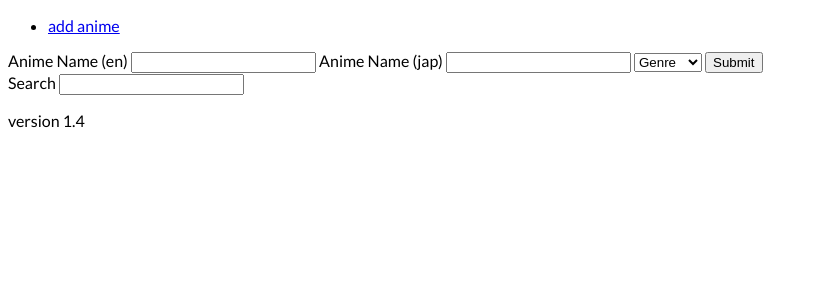
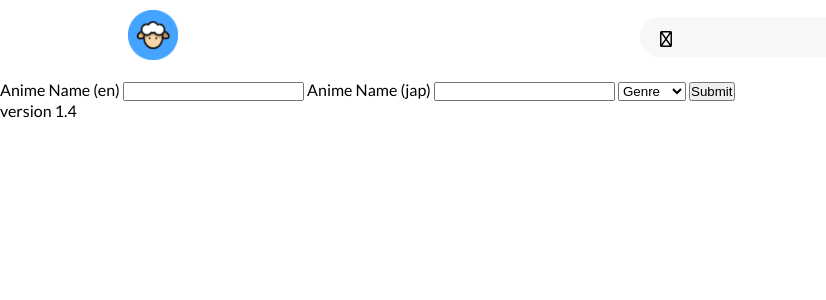
Before and after one commit to Iliarocks/animusic_v2, a Flask app: page / in a window 1280 px wide. Shown: the top 300 px of the page, without its empty margins (0-826 px from the left). Run offline with Flask 2, Linux system fonts and the light colour scheme; some libraries are stand-ins or nearby versions.

Commit message:
navbar (semi-done)

```diff
--- a/static/anime.css
+++ b/static/anime.css
@@ -1,3 +1,6 @@
 body {
     font-family: 'Lato', sans-serif;
+    margin: 0;
+    padding: 0;
+    box-sizing: border-box;
 }
--- a/static/index.css
+++ b/static/index.css
@@ -1,3 +1,95 @@
 body {
     font-family: 'Lato', sans-serif;
+    margin: 0;
+    padding: 0;
 }
+
+main, footer {
+    /* display: none; */
+}
+
+main {
+    margin-top: 80px;
+}
+
+* {
+    box-sizing: border-box;
+    padding: 0;
+    margin: 0;
+}
+
+nav {
+    top: 0;
+    position: fixed;
+    background: white;
+    width: 100%;
+    display: flex;
+    align-items: center;
+    justify-content: space-between;
+    padding: 10px 10%;
+}
+
+.search-div {
+    height: 40px;
+    width: 50%;
+    margin: 5px 0;
+    position: relative;
+}
+
+.search-link {
+    width: 100%;
+    text-decoration: none;
+}
+
+.search-link:visited {
+    font-style: italic;
+}
+
+.search-item {
+    width: 100%;
+    margin: 10px 10px 0;
+}
+
+.search-item:last-child {
+    margin-bottom: 10px;
+}
+
+#logo {
+    height: 50px;
+    width: 50px
+}
+
+#search {
+    height: 100%;
+    width: 100%;
+    padding: 12px 20px 10px 45px;
+    font-size: 18px;
+    border-radius: 20px;
+    border: none;
+    background: #f7f7f8;
+    outline: none;
+}
+
+#search-icon {
+    position: absolute;
+    font-size: 16px;
+    top: 14px;
+    left: 20px;
+}
+
+#search-results {
+    position: absolute;
+    list-style: none;
+    background:#f7f7f8;
+    border-radius: 10px;
+    width: 100%;
+    top: 50px;
+}
+
+@media only screen and (max-width: 600px) {
+
+}
+
+@media only screen and (min-width: 600px) {
+
+}
--- a/templates/index.html
+++ b/templates/index.html
@@ -13,12 +13,15 @@
     <link rel="shortcut icon" href="{{ url_for('static', filename='images/favicon.ico') }}">
 </head>
 <body>
-    <nav class="navbar">
-        <ul class="navbar-nav">
-            <li class="nav-item">
-                <a class="nav-link" href="#">add anime</a>
-            </li>
-        </ul>
+    <nav>
+        <a class="logo-link" href="/">
+            <img id="logo" src="{{ url_for('static', filename='images/favicon.ico') }}">
+        </a>
+        <div class="search-div">
+            <i id="search-icon" class="far fa-search"></i>
+            <input id="search" type="text">
+            <ul id="search-results"></ul>
+        </div>
     </nav>
     <main class="main">
         <div class="popup">
@@ -35,11 +38,6 @@
                 <button id="add-anime" type="reset">Submit</button>
             </form>
         </div>
-        <form class="search">
-            <label for="search">Search</label>
-            <input id="search" type="text">
-            <ul id="search-results"></ul>
-        </form>
         <div class="anime"></div>
     </main>
     <footer>
```
Also changed, not shown: templates/anime.html (+9 -6 lines).
